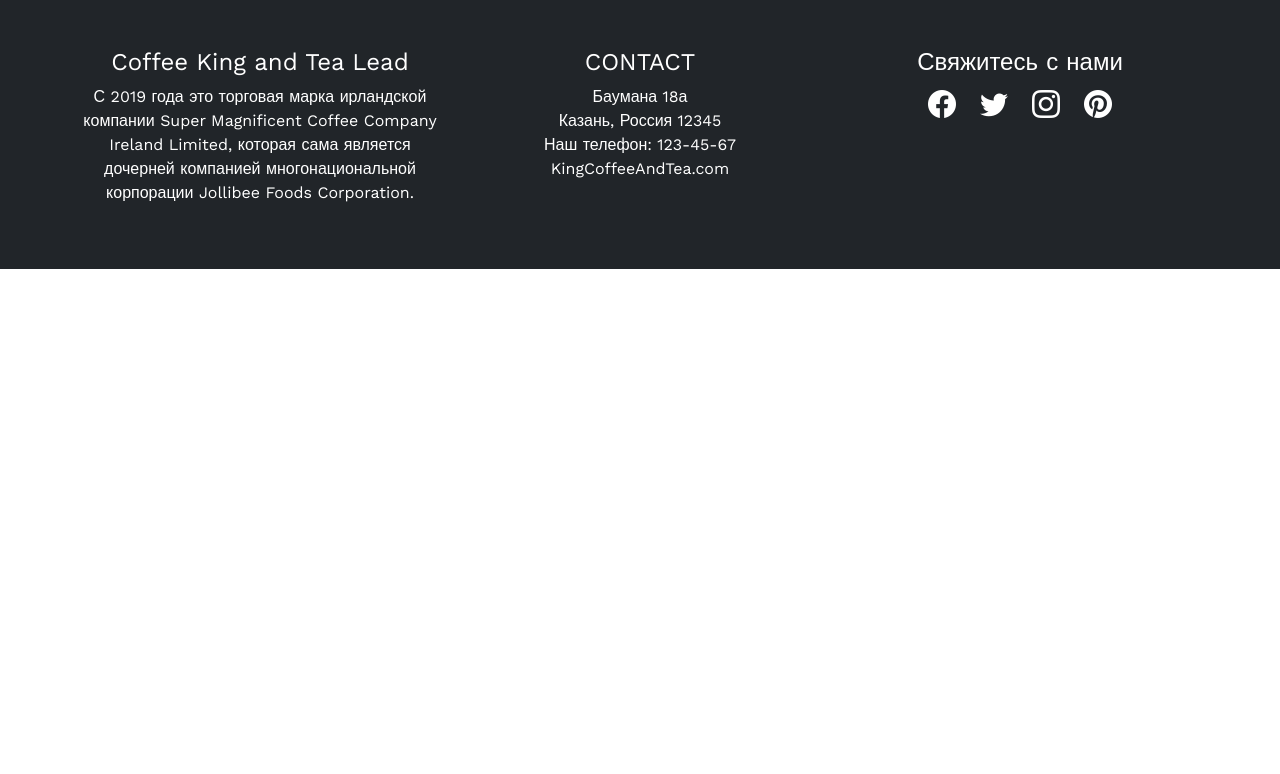
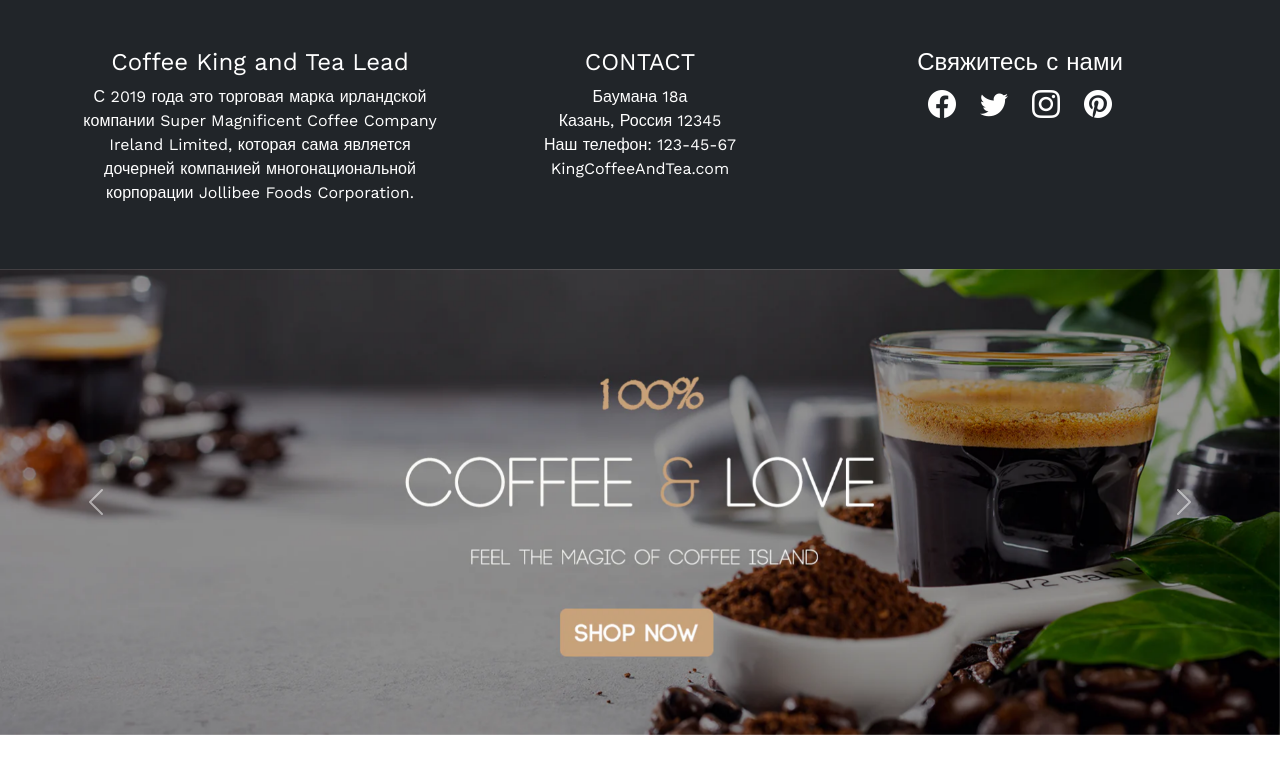
Before and after one commit to AskarSaliakhov/coffee-shop, a Vue app: page / in a window 1280 px wide. Shown: the top 774 px of the page. Built offline with nearby package versions, Linux system fonts and the light colour scheme.

Commit message:
add slider

```diff
--- a/src/App.vue
+++ b/src/App.vue
@@ -1,11 +1,13 @@
-<script setup>
-import Footer from "./components/Footer.vue";
-
-
-</script>
-
 <template>
     <Footer/>
+    <Slider/>
 </template>
+<script>
+import Footer from './components/Footer.vue'
+import Slider from "./components/Slider.vue";
+export default {
+    components: {Slider, Footer}
+}
+</script>
 <style>
 </style>
--- a/src/components/Footer.vue
+++ b/src/components/Footer.vue
@@ -23,6 +23,11 @@
         </div>
     </footer>
 </template>
+<script>
+export default {
+    name:'Footer'
+}
+</script>
 
 <style scoped>
 </style>
--- /dev/null
+++ b/src/components/Slider.vue
@@ -0,0 +1,32 @@
+<template>
+    <div id="carouselExample" class="carousel slide">
+        <div class="carousel-inner">
+            <div class="carousel-item active">
+                <img src="/images/slide-1.png" class="d-block w-100" alt="Slide 1">
+            </div>
+            <div class="carousel-item">
+                <img src="/images/slide-2.png" class="d-block w-100" alt="Slide 2">
+            </div>
+            <div class="carousel-item">
+                <img src="/images/slide-3.png" class="d-block w-100" alt="Slide-3">
+            </div>
+        </div>
+        <button class="carousel-control-prev" type="button" data-bs-target="#carouselExample" data-bs-slide="prev">
+            <span class="carousel-control-prev-icon" aria-hidden="true"></span>
+            <span class="visually-hidden">Previous</span>
+        </button>
+        <button class="carousel-control-next" type="button" data-bs-target="#carouselExample" data-bs-slide="next">
+            <span class="carousel-control-next-icon" aria-hidden="true"></span>
+            <span class="visually-hidden">Next</span>
+        </button>
+    </div>
+</template>
+
+<script>
+export default {
+
+}
+</script>
+
+<style scoped>
+</style>
```
